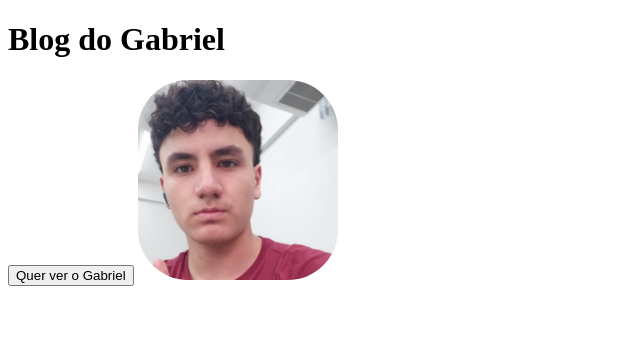
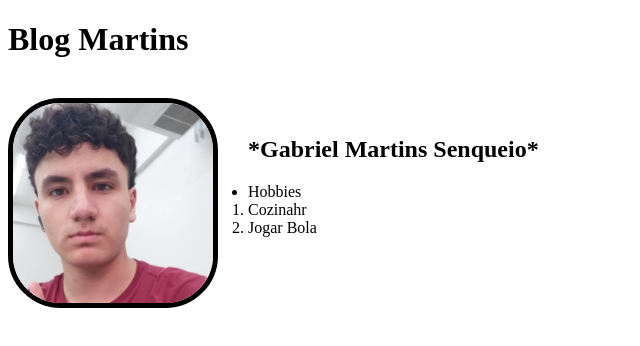
Before and after one commit to GabrielMartins755/Atividade_Web_Blog-Parte-1, a plain HTML site: page index.html in a window 1280 px wide. Shown: the whole page, without its empty margins (0-640 px from the left). Drawn offline with Linux system fonts and the light colour scheme.

Commit message:
falta terminar

```diff
--- a/index.html
+++ b/index.html
@@ -1,14 +1,27 @@
 <!DOCTYPE html>
 <html lang="en">
+
 <head>
     <meta charset="UTF-8">
     <meta name="viewport" content="width=device-width, initial-scale=1.0">
-    <title>blog</title>
+    <title>blog do Gabriel</title>
 </head>
+
 <body>
-    <h1>Blog do Gabriel</h1>
-    <button> Quer ver o Gabriel</button>
-    <img src="eu2.jpg" style="width: 200px; border-radius: 25%;">
+    <h1>Blog Martins</h1>
+    <br>
+    <img src="eu2.jpg" style="width: 200px;
+    border: 5px solid rgb(0, 0, 0); float: left; margin-right: 30px;
+    border-radius: 25%">
+    <br>
+    <h2>*Gabriel Martins Senqueio*</h2>
+    <ul>
+        <li>Hobbies</li>
+        <ol>
+            <li>Cozinahr</li>
+            <li>Jogar Bola</li>
+        </ol>
+    </ul>
+</body>
 
-</body>
 </html>
```
